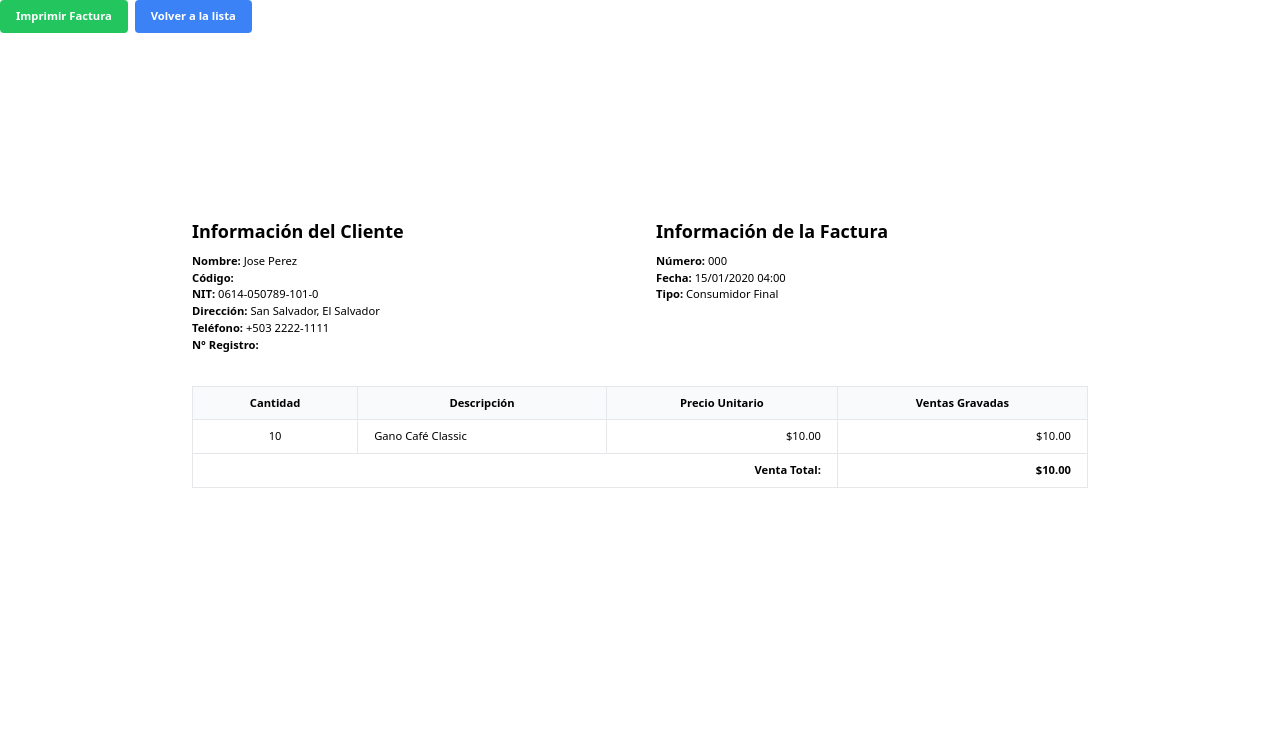
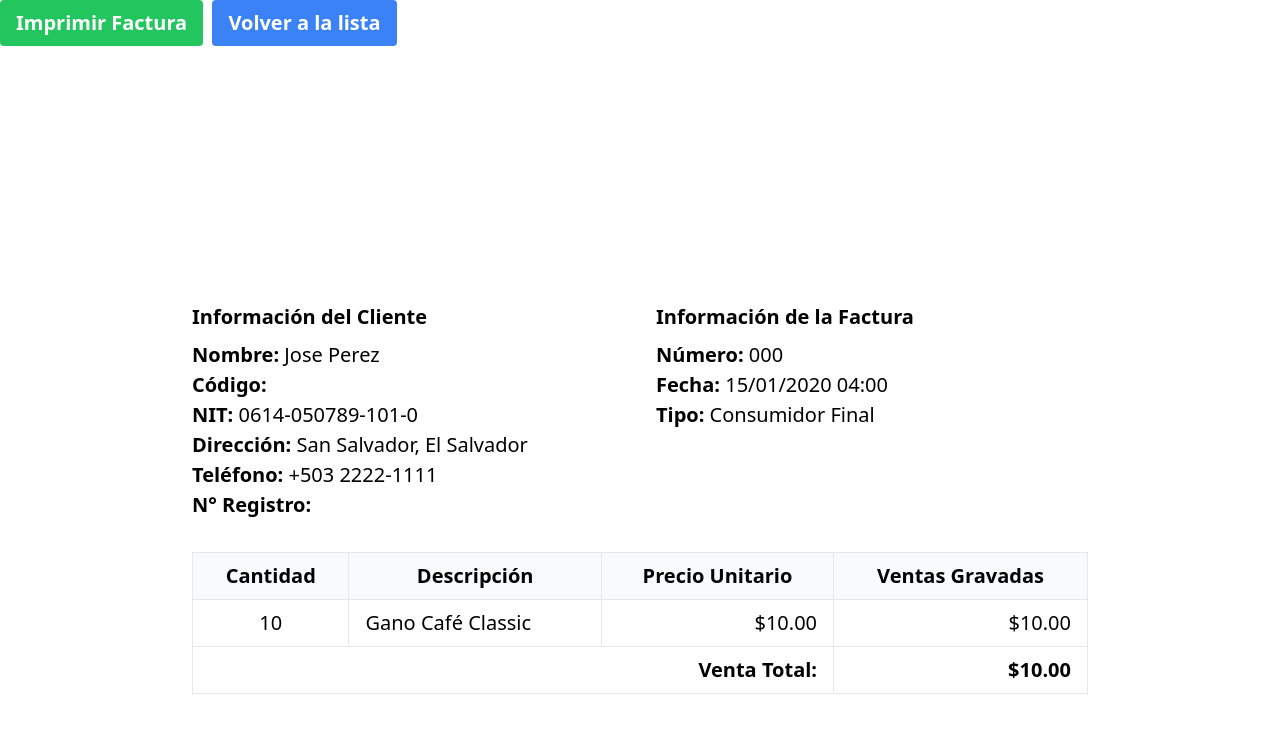
Before and after one commit to PaulCabeza/facturacion-ganoherb, a Django app: page /inventory/invoices/1/print/ in a window 1280 px wide. Shown: the top 733 px of the page. Run offline with Django 5.2, Linux system fonts and the light colour scheme; a user stored in the database is signed in; data comes from the database, SQL or seed files in the repository; tables that the repository leaves empty hold one stand-in row (values such as "Sample post"); parts of the project's set-up code (start-up, migrations or seed data) failed here and were passed over; some libraries are stand-ins or nearby versions.

Commit message:
Fix font size invoice print

```diff
--- a/templates/inventory/invoice_print.html
+++ b/templates/inventory/invoice_print.html
@@ -8,9 +8,8 @@
     <title>{% if invoice.type == 'CCF' %}Comprobante de Crédito Fiscal{% else %}Factura Consumidor Final{% endif %} #{{ invoice.invoice_number }}</title>
     <script src="https://cdn.tailwindcss.com"></script>
     <style>
-        /* Reducir el tamaño de la letra al 70% */
         body {
-            font-size: 70%;
+            font-size: 125%;
         }
 
         @media print {
@@ -25,7 +24,7 @@
 
             body {
                 margin: 0;
-                font-size: 85%;
+                font-size: 125%;
             }
 
             /* Hacer que la tabla use todo el ancho disponible */
@@ -80,12 +79,10 @@
     <br>
     <br>
     <br>
-    <br>
-    <br>
     <div class="max-w-4xl mx-auto">
         <div class="grid grid-cols-2 gap-8 mb-8">
             <div>
-                <h2 class="font-bold text-lg mb-2">Información del Cliente</h2>
+                <h2 class="font-bold mb-2">Información del Cliente</h2>
                 <p><span class="font-semibold">Nombre:</span> {{ invoice.customer.name }}</p>
                 <p><span class="font-semibold">Código:</span> {% if invoice.customer.code_id %}{{ invoice.customer.code_id }}{% endif %}</p>
                 <p><span class="font-semibold">NIT:</span> {% if invoice.customer.nit %}{{ invoice.customer.nit }}{% endif %}</p>
@@ -94,7 +91,7 @@
                 <p><span class="font-semibold">N° Registro:</span> {% if invoice.customer.registration_number %}{{ invoice.customer.registration_number }}{% endif %}</p>
             </div>
             <div>
-                <h2 class="font-bold text-lg mb-2">Información de la Factura</h2>
+                <h2 class="font-bold mb-2">Información de la Factura</h2>
                 <p><span class="font-semibold">Número:</span> {{ invoice.invoice_number }}</p>
                 <p><span class="font-semibold">Fecha:</span> {{ invoice.date|date:"d/m/Y H:i" }}</p>
                 <p><span class="font-semibold">Tipo:</span> {% if invoice.type == 'CCF' %}Credito Fiscal{% else %}Consumidor Final{% endif %}</p>
```
